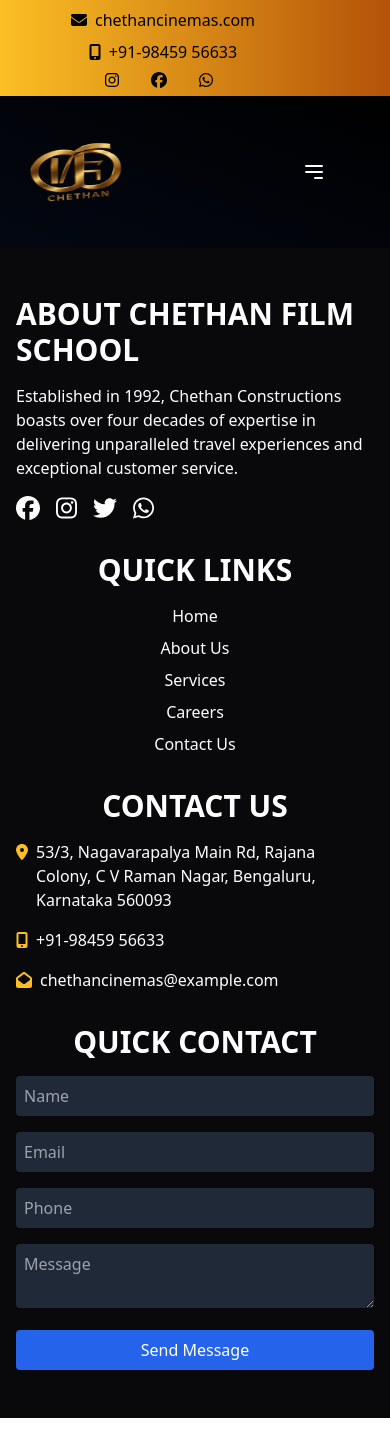
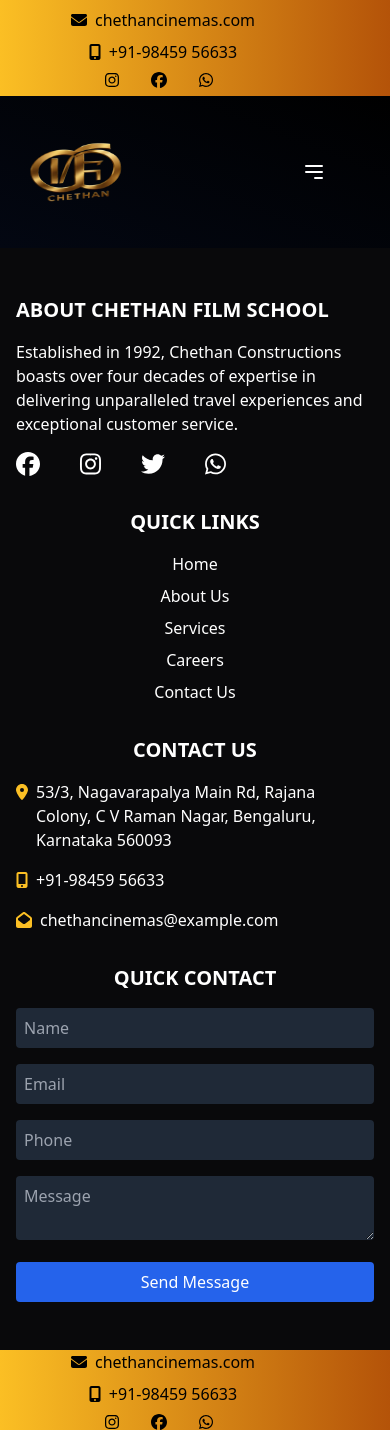
Before and after one commit to akshitchowdhury/chethan_film_school, a React (Create React App) app: page /contact in a window 390 px wide. Built offline with nearby package versions, Linux system fonts and the light colour scheme.

Commit message:
FooterBlocks

```diff
--- a/src/App.js
+++ b/src/App.js
@@ -10,6 +10,8 @@
 import Home from './component/Home/Home';
 import About from './component/About/About';
 import Footer from './component/Footer/Footer';
+import NavTop from './component/Nav/NavTop/NavTop';
+import FooterBottom from './component/Footer/FooterBottom';
 
 function App() {
   return (
@@ -29,6 +31,7 @@
   {/* <Route path="/contact" element={<Contact/>} /> */}
 </Routes>
 <Footer/>
+<FooterBottom/>
     </Router>
     </div>
   );
--- a/src/component/Footer/Footer.jsx
+++ b/src/component/Footer/Footer.jsx
@@ -20,19 +20,19 @@
   };
 
   return (
-    <footer className="bg-zinc-950 py-12">
-      <div className="container mx-auto px-4">
+    <footer className="bg-zinc-950 py-12 lg:h-[460px] md:h-[460px]">
+      <div className="container mx-auto px-4 ">
         <div className="grid grid-cols-1 md:grid-cols-2 lg:grid-cols-4 gap-8">
           {/* Column 1: Logo and About */}
           <div className="text-white">
 
-            <h1 className=" text-3xl text-left font-semibold ">ABOUT CHETHAN FILM SCHOOL</h1>
+            <h1 className=" text-xl lg:text-3xl md:text-3xl text-left font-semibold ">ABOUT CHETHAN FILM SCHOOL</h1>
             <p className="mb-4 text-left my-4">
               Established in 1992, Chethan Constructions boasts over four decades
               of expertise in delivering unparalleled travel experiences and
               exceptional customer service.
             </p>
-            <div className="flex space-x-4">
+            <div className="flex space-x-10 lg:my-28 md:my-12">
               {[faFacebook, faInstagram, faTwitter, faWhatsapp].map((icon, index) => (
                 <FontAwesomeIcon
                   key={index}
@@ -45,7 +45,7 @@
 
           {/* Column 2: Quick Links */}
           <div className="text-white">
-            <h3 className="font-semibold text-3xl text-center mb-4">QUICK LINKS</h3>
+            <h3 className="font-semibold text-xl lg:text-3xl md:text-3xl text-center mb-4">QUICK LINKS</h3>
             <ul className="space-y-2">
               {['Home', 'About Us', 'Services', 'Careers', 'Contact Us'].map((item, index) => (
                 <li key={index}>
@@ -63,7 +63,7 @@
 
           {/* Column 3: Contact Us */}
           <div className="text-white">
-            <h3 className="text-3xl font-semibold mb-4">CONTACT US</h3>
+            <h3 className="text-xl lg:text-3xl md:text-3xl font-semibold mb-4">CONTACT US</h3>
             <ul className="space-y-4">
               <li className="flex items-start">
                 <FontAwesomeIcon icon={faMapMarkerAlt} className="text-amber-400 mt-1 mr-2" />
@@ -84,7 +84,7 @@
 
           {/* Column 4: Quick Contact Form */}
           <div className="text-white">
-            <h3 className="text-3xl font-semibold mb-4">QUICK CONTACT</h3>
+            <h3 className="text-xl lg:text-3xl md:text-3xl font-semibold mb-4">QUICK CONTACT</h3>
             <form>
               {['Name', 'Email', 'Phone'].map((field, index) => (
                 <input
--- /dev/null
+++ b/src/component/Footer/FooterBottom.jsx
@@ -0,0 +1,47 @@
+import { FontAwesomeIcon } from '@fortawesome/react-fontawesome'
+import { faMobileAlt, faEnvelope } from '@fortawesome/free-solid-svg-icons';
+import React from 'react'
+import { faFacebook, faInstagram, faWhatsapp } from '@fortawesome/free-brands-svg-icons';
+
+const FooterBottom = () => {
+  return (
+    <div className="bg-gradient-to-r from-amber-400 to-amber-700  lg:h-[50px]">
+      <div className="container -mx-9 md:mx-auto flex flex-wrap items-center justify-between px-4">
+        {/* Topbar Left */}
+        <div className="topbar-left w-full sm:w-auto flex flex-col sm:flex-row items-center sm:items-start ">
+          <ul className="flex flex-col sm:flex-row items-center sm:space-x-4">
+            <li className="flex items-center text-black hover:text-amber-50 transition ease-in-out duration-300">
+              <FontAwesomeIcon icon={faEnvelope} className='px-2'/>
+              <a href="mailto:chethanconstructions.in" className="">
+                chethancinemas.com
+              </a>
+            </li>
+            <li className="flex items-center mt-2 sm:mt-0 cursor-pointer text-black hover:text-amber-50 transition ease-in-out duration-300">
+              <FontAwesomeIcon icon={faMobileAlt} className='px-2'/>
+              <span>+91-98459 56633</span>
+            </li>
+          </ul>
+        </div>
+        {/* Topbar Left */}
+
+        {/* Topbar Right */}
+        <div className="topbar-right w-full sm:w-auto flex justify-center sm:justify-start mt-2 sm:mt-0">
+          <ul className="flex items-center  space-x-4">
+            <li className="flex items-center  text-black hover:text-amber-50 transition ease-in-out duration-300">
+              <FontAwesomeIcon icon={faInstagram} className='px-2'/>
+            </li>
+            <li className="flex items-center  text-black hover:text-amber-50 transition ease-in-out duration-300">
+              <FontAwesomeIcon icon={faFacebook} className='px-2'/>
+            </li>
+            <li className="flex items-center  text-black hover:text-amber-50 transition ease-in-out duration-300">
+              <FontAwesomeIcon icon={faWhatsapp} className='px-2'/>
+            </li>
+          </ul>
+        </div>
+        {/* Topbar Right */}
+      </div>
+    </div>
+  )
+}
+
+export default FooterBottom;
```
